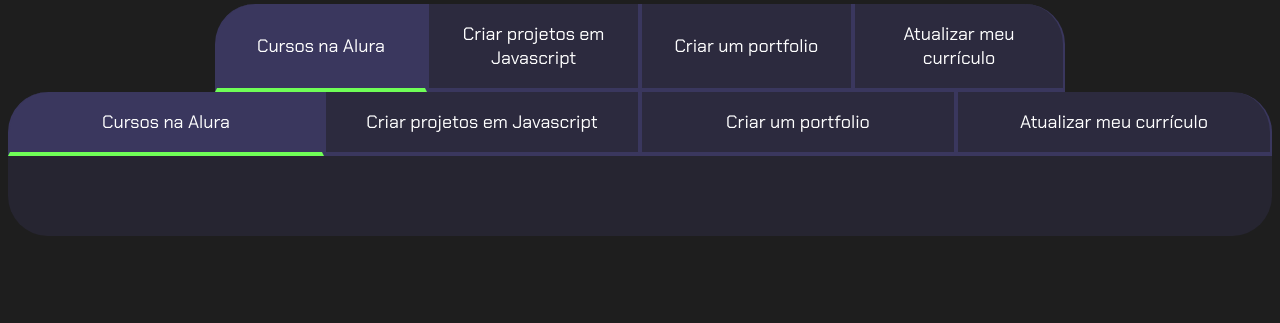
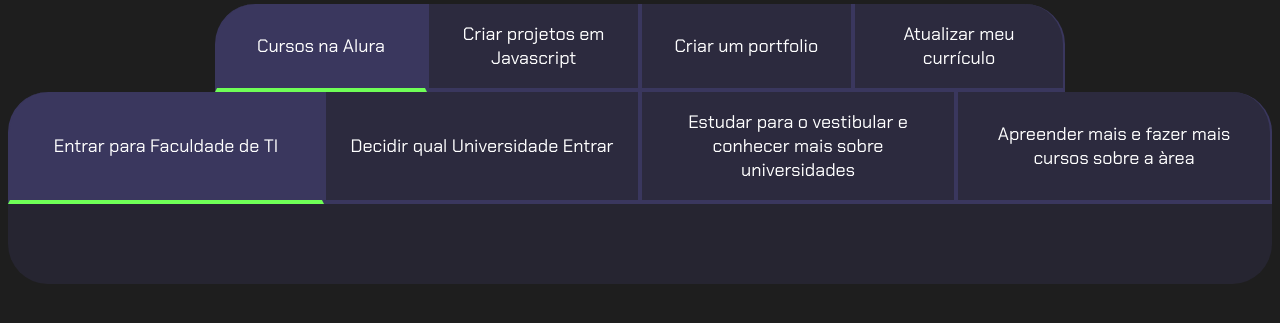
Before and after one commit to MatheusBR23/matheus-PJV-FIGMA, a plain HTML site: page index.html in a window 1280 px wide. Shown: the part 99-422 px from the top of the page. Drawn offline with Linux system fonts and the light colour scheme.

Commit message:
aaaaaaaaaa

```diff
--- a/index.html
+++ b/index.html
@@ -25,10 +25,10 @@
 
 <div class="conteudo">
     <div class="botoes">
-      <button class="botao ativo">Cursos na Alura</button>
-      <button class="botao">Criar projetos em Javascript</button>
-      <button class="botao">Criar um portfolio</button>
-      <button class="botao">Atualizar meu currículo</button>
+      <button class="botao ativo">Entrar para Faculdade de TI</button>
+      <button class="botao">Decidir qual Universidade Entrar</button>
+      <button class="botao"> Estudar para o vestibular e conhecer mais sobre universidades</button>
+      <button class="botao">Apreender mais e fazer mais cursos sobre a àrea</button>
     </div>
     <div class="abas-textos">
       <div class="aba-conteudo">
```
